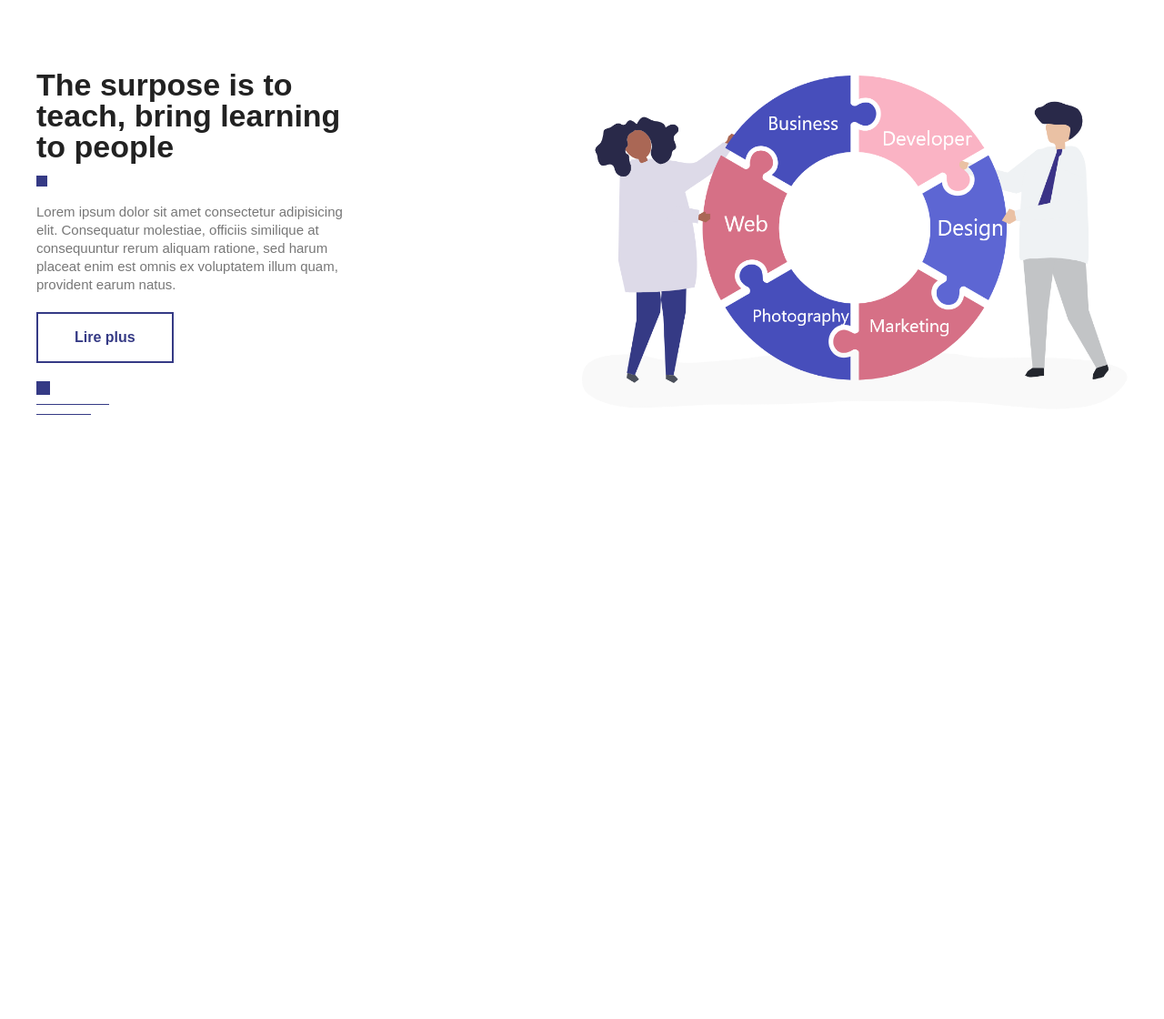
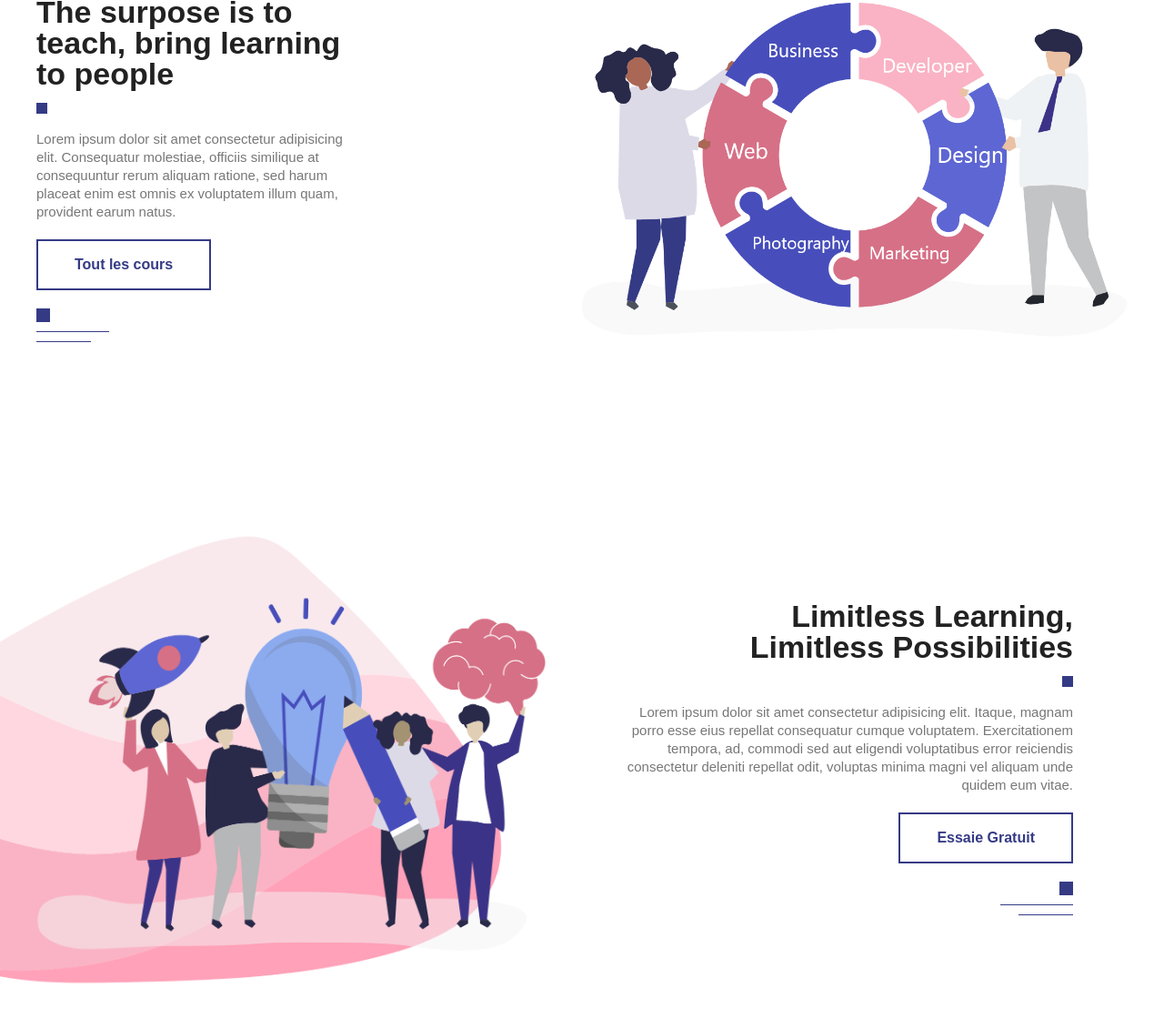
Before and after one commit to CodeurCopieur/Responsive-Website-26M20, a plain HTML site: page index.html in a window 1280 px wide. Shown: the part 2062-3182 px from the top of the page at 91% size. Before the commit the page ends 2618 px from the top, so only its background shows below. Drawn offline with nearby package versions, Linux system fonts and the light colour scheme.

Commit message:
integration section offer, about us

```diff
--- a/index.html
+++ b/index.html
@@ -47,7 +47,7 @@
     <!--about -->
     <section id="about">
       <div class="about__leftCol"><img class="image__leftCol" src="assets/images/about.png" alt=""/></div>
-      <div class="about__rigthCol">
+      <div class="about__rightCol">
         <div class="about__text">
           <h1>about us</h1><span class="square"></span>
           <p>Lorem ipsum dolor sit amet consectetur adipisicing elit. Itaque, magnam porro esse eius repellat consequatur cumque voluptatem. Exercitationem tempora, ad, commodi sed aut eligendi voluptatibus error reiciendis consectetur deleniti repellat odit, voluptas minima magni vel aliquam unde quidem eum vitae.</p>
@@ -85,7 +85,7 @@
         <div class="courses__leftCol">
           <div class="courses__txt">
             <h1>The surpose is to <br> teach, bring learning to people</h1><span class="square"></span>
-            <p>Lorem ipsum dolor sit amet consectetur adipisicing elit. Consequatur molestiae, officiis similique at consequuntur rerum aliquam ratione, sed harum placeat enim est omnis ex voluptatem illum quam, provident earum natus.</p><a class="header__btn" href="#">Lire plus</a>
+            <p>Lorem ipsum dolor sit amet consectetur adipisicing elit. Consequatur molestiae, officiis similique at consequuntur rerum aliquam ratione, sed harum placeat enim est omnis ex voluptatem illum quam, provident earum natus.</p><a class="header__btn" href="#">Tout les cours</a>
             <div class="line"><span class="line-1"> <a href=""></a></span><span class="line-2"> <a href=""></a></span><span class="line-3"> <a href=""></a></span>
             </div>
           </div>
@@ -93,6 +93,18 @@
         <div class="courses__rightCol"><img src="assets/images/course.png" alt=""/></div>
       </div>
     </section>
+    <!--offer-->
+    <section id="offer">
+      <div class="offer__leftCol"><img class="image__leftCol" src="assets/images/offer.png" alt=""/></div>
+      <div class="offer__rightCol">
+        <div class="offer_text">
+          <h1>Limitless learning, <br> limitless possibilities </h1><span class="square"></span>
+          <p>Lorem ipsum dolor sit amet consectetur adipisicing elit. Itaque, magnam porro esse eius repellat consequatur cumque voluptatem. Exercitationem tempora, ad, commodi sed aut eligendi voluptatibus error reiciendis consectetur deleniti repellat odit, voluptas minima magni vel aliquam unde quidem eum vitae.</p><a class="header__btn" href="#">Essaie Gratuit</a>
+          <div class="line"><span class="line-1"> <a href=""></a></span><span class="line-2"> <a href=""></a></span><span class="line-3"> <a href=""></a></span>
+          </div>
+        </div>
+      </div>
+    </section>
     <script src="assets/js/index.js"></script>
   </body>
 </html>
```
Also changed, not shown: 1 other file.
